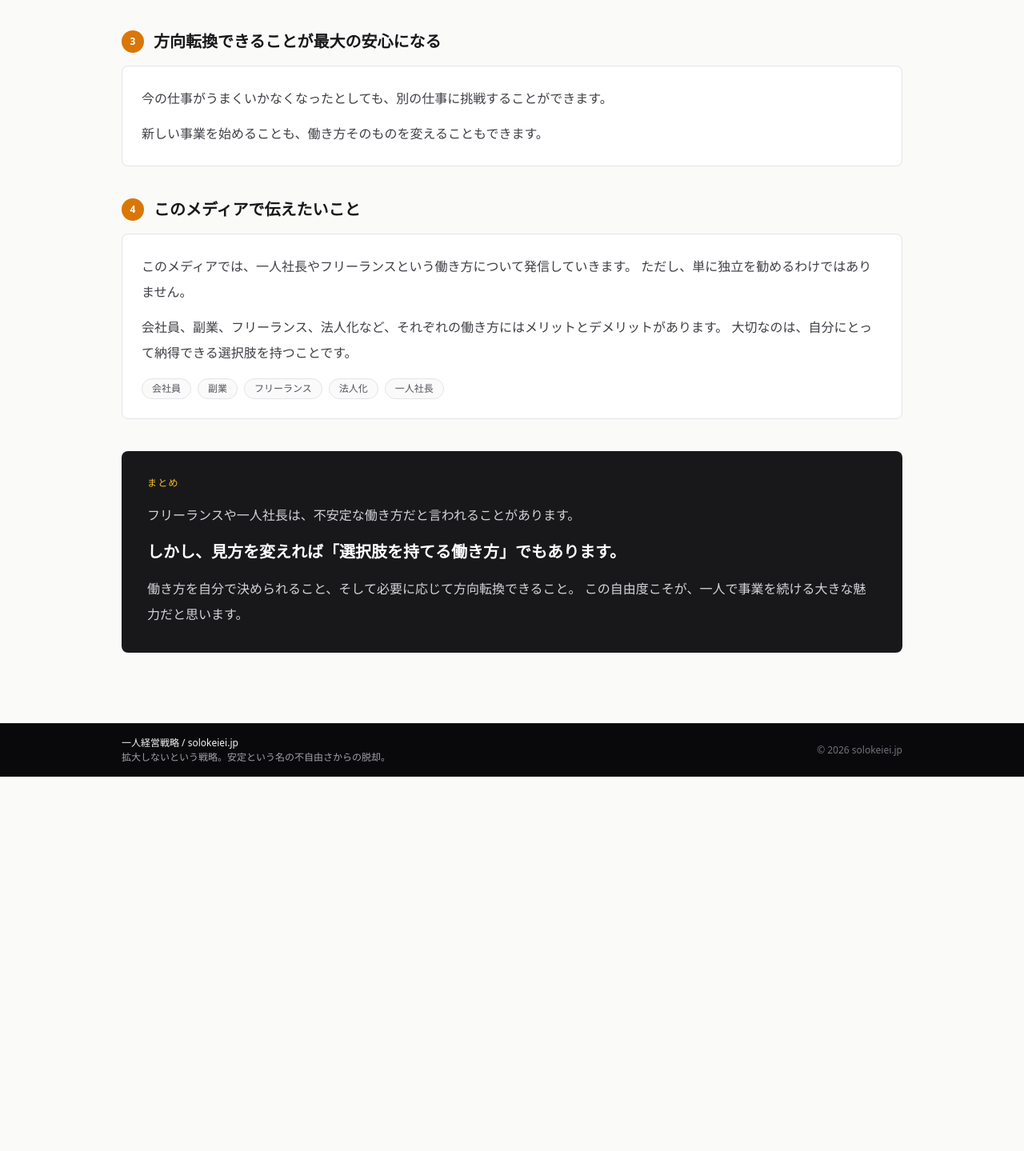
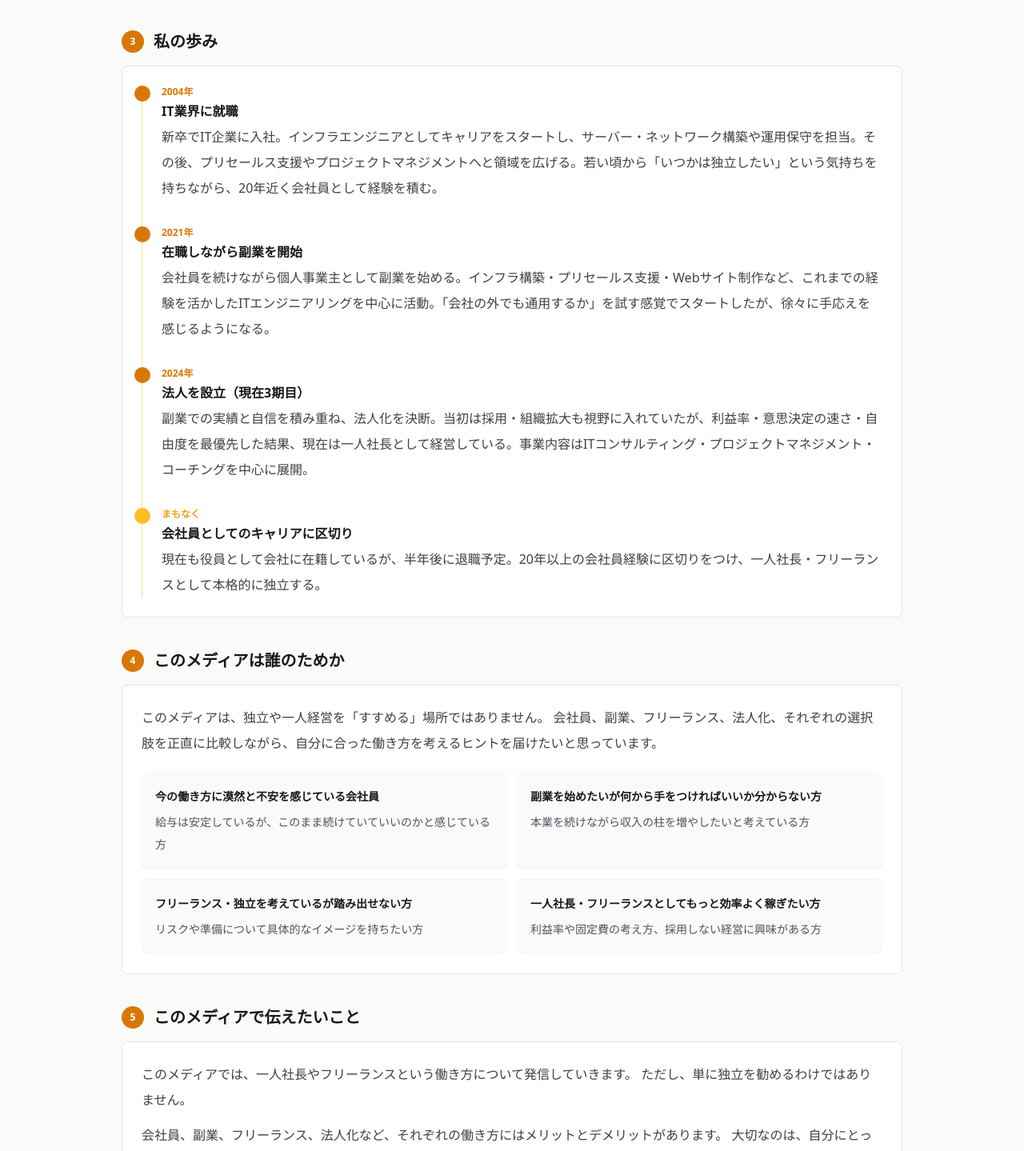
Before and after one commit to al-kito/solokeiei, a Next.js app: page /omoi in a window 1280 px wide. Shown: the part 1551-2990 px from the top of the page at 80% size. Before the commit the page ends 2522 px from the top, so only its background shows below. Built offline with nearby package versions, Linux system fonts and the light colour scheme.

Commit message:
add career timeline and target reader sections to omoi page, remove duplicate section
Co-Authored-By: Claude Sonnet 4.6 <noreply@anthropic.com>

```diff
--- a/src/app/omoi/page.tsx
+++ b/src/app/omoi/page.tsx
@@ -12,25 +12,20 @@ export default function WhyPage() {
       <section className="relative overflow-hidden rounded-lg bg-amber-600 px-8 py-12 sm:px-12 sm:py-16">
         <div className="pointer-events-none absolute inset-0">
           <svg viewBox="0 0 800 400" fill="none" xmlns="http://www.w3.org/2000/svg" className="h-full w-full">
-            {/* Large light blob — top right */}
             <path
               d="M620 -40 C740 -70 860 30 850 140 C842 230 760 280 650 260 C540 240 470 170 500 90 C526 20 500 -10 620 -40 Z"
               fill="white" opacity="0.1"
             />
-            {/* Medium blob — bottom left */}
             <path
               d="M -40 280 C 30 220 150 240 170 320 C 188 390 100 440 0 432 C -90 424 -120 360 -100 310 C -82 265 -110 340 -40 280 Z"
               fill="white" opacity="0.08"
             />
-            {/* Branching arrows — choice motif */}
             <path d="M 680 340 L 720 300 L 760 260" stroke="white" strokeWidth="3" strokeLinecap="round" strokeLinejoin="round" opacity="0.35"/>
             <path d="M 720 300 L 770 320" stroke="white" strokeWidth="3" strokeLinecap="round" opacity="0.35"/>
             <path d="M 660 370 L 720 300" stroke="white" strokeWidth="2" strokeLinecap="round" opacity="0.25"/>
-            {/* Small circles */}
             <circle cx="760" cy="260" r="6" fill="white" opacity="0.4"/>
             <circle cx="770" cy="320" r="5" fill="white" opacity="0.35"/>
             <circle cx="660" cy="370" r="4" fill="white" opacity="0.3"/>
-            {/* Dot grid */}
             <circle cx="100" cy="60" r="2" fill="white" opacity="0.2"/>
             <circle cx="130" cy="60" r="2" fill="white" opacity="0.2"/>
             <circle cx="160" cy="60" r="2" fill="white" opacity="0.2"/>
@@ -40,7 +35,6 @@ export default function WhyPage() {
             <circle cx="100" cy="120" r="2" fill="white" opacity="0.2"/>
             <circle cx="130" cy="120" r="2" fill="white" opacity="0.2"/>
             <circle cx="160" cy="120" r="2" fill="white" opacity="0.2"/>
-            {/* Abstract arc */}
             <path d="M 400 380 Q 480 300 560 280" stroke="white" strokeWidth="2.5" strokeLinecap="round" fill="none" opacity="0.25"/>
             <path d="M 380 380 Q 470 280 560 250" stroke="white" strokeWidth="1.5" strokeLinecap="round" fill="none" opacity="0.15"/>
           </svg>
@@ -86,8 +80,8 @@ export default function WhyPage() {
           <p className="text-base leading-8 text-zinc-700">
             毎週、毎月のように方向転換している様ではまずいですが、数年単位で見たときに必要に応じて働き方や仕事の内容を変えていけることは大きな安心感になります。
             職種や業界など仕事の内容だけでなく、働き方や収入の作り方などを自分で選び続けることができますし、必要に応じて会社員に戻ることもできます。
-        </p>
-        <p className="text-base leading-8 text-zinc-700">
+          </p>
+          <p className="text-base leading-8 text-zinc-700">
             これだけ見ると難しかったり大変そうに思う方もいると思いますが、昨今のAI産業革命期では大手企業に居ても安定は安心は約束されていませんし、会社員を長く続けるといつの間にか選択肢が狭まっていることが多いです。そういった事を踏まえると、状況に応じた選択肢を持ち続けることが今後の安心感につながると私は感じています。
           </p>
         </div>
@@ -133,7 +127,7 @@ export default function WhyPage() {
             <div>
               <p className="mb-2 text-xs font-medium text-amber-600">自分で選び続けられること</p>
               <div className="flex flex-wrap gap-2">
-                {["どんな仕事をするか","手取りをいくらにするか", "どの顧客と働くか", "どのくらい働くか", "事業の方向性"].map((item) => (
+                {["どんな仕事をするか", "手取りをいくらにするか", "どの顧客と働くか", "どのくらい働くか", "事業の方向性"].map((item) => (
                   <span key={item} className="rounded-full border border-amber-200 bg-white px-3 py-1 text-xs text-amber-700">
                     {item}
                   </span>
@@ -144,26 +138,90 @@ export default function WhyPage() {
         </div>
       </section>
 
-      {/* Section 3 — 方向転換 */}
+      {/* Section 3 — 著者の歩み */}
       <section className="space-y-4">
         <div className="flex items-center gap-3">
           <span className="flex h-7 w-7 items-center justify-center rounded-full bg-amber-600 text-xs font-bold text-white">3</span>
-          <h2 className="text-xl font-bold text-zinc-900">方向転換できることが最大の安心になる</h2>
+          <h2 className="text-xl font-bold text-zinc-900">私の歩み</h2>
         </div>
-        <div className="rounded-lg border border-zinc-200 bg-white px-6 py-6 space-y-3">
-          <p className="text-base leading-8 text-zinc-700">
-            今の仕事がうまくいかなくなったとしても、別の仕事に挑戦することができます。
-          </p>
-          <p className="text-base leading-8 text-zinc-700">
-            新しい事業を始めることも、働き方そのものを変えることもできます。
-          </p>
+        <div className="rounded-lg border border-zinc-200 bg-white px-6 py-6">
+          <ol className="relative space-y-0 border-l border-amber-200">
+
+            <li className="pb-8 pl-6">
+              <span className="absolute -left-2.5 flex h-5 w-5 items-center justify-center rounded-full bg-amber-600 text-xs font-bold text-white">
+              </span>
+              <p className="text-xs font-semibold text-amber-600">2004年</p>
+              <p className="mt-1 text-base font-semibold text-zinc-900">IT業界に就職</p>
+              <p className="mt-1 text-base leading-8 text-zinc-700">
+                新卒でIT企業に入社。インフラエンジニアとしてキャリアをスタートし、サーバー・ネットワーク構築や運用保守を担当。その後、プリセールス支援やプロジェクトマネジメントへと領域を広げる。若い頃から「いつかは独立したい」という気持ちを持ちながら、20年近く会社員として経験を積む。
+              </p>
+            </li>
+
+            <li className="pb-8 pl-6">
+              <span className="absolute -left-2.5 flex h-5 w-5 items-center justify-center rounded-full bg-amber-600 text-xs font-bold text-white">
+              </span>
+              <p className="text-xs font-semibold text-amber-600">2021年</p>
+              <p className="mt-1 text-base font-semibold text-zinc-900">在職しながら副業を開始</p>
+              <p className="mt-1 text-base leading-8 text-zinc-700">
+                会社員を続けながら個人事業主として副業を始める。インフラ構築・プリセールス支援・Webサイト制作など、これまでの経験を活かしたITエンジニアリングを中心に活動。「会社の外でも通用するか」を試す感覚でスタートしたが、徐々に手応えを感じるようになる。
+              </p>
+            </li>
+
+            <li className="pb-8 pl-6">
+              <span className="absolute -left-2.5 flex h-5 w-5 items-center justify-center rounded-full bg-amber-600 text-xs font-bold text-white">
+              </span>
+              <p className="text-xs font-semibold text-amber-600">2024年</p>
+              <p className="mt-1 text-base font-semibold text-zinc-900">法人を設立（現在3期目）</p>
+              <p className="mt-1 text-base leading-8 text-zinc-700">
+                副業での実績と自信を積み重ね、法人化を決断。当初は採用・組織拡大も視野に入れていたが、利益率・意思決定の速さ・自由度を最優先した結果、現在は一人社長として経営している。事業内容はITコンサルティング・プロジェクトマネジメント・コーチングを中心に展開。
+              </p>
+            </li>
+
+            <li className="pl-6">
+              <span className="absolute -left-2.5 flex h-5 w-5 items-center justify-center rounded-full bg-amber-400 text-xs font-bold text-white">
+              </span>
+              <p className="text-xs font-semibold text-amber-500">まもなく</p>
+              <p className="mt-1 text-base font-semibold text-zinc-900">会社員としてのキャリアに区切り</p>
+              <p className="mt-1 text-base leading-8 text-zinc-700">
+                現在も役員として会社に在籍しているが、半年後に退職予定。20年以上の会社員経験に区切りをつけ、一人社長・フリーランスとして本格的に独立する。
+              </p>
+            </li>
+
+          </ol>
         </div>
       </section>
 
-      {/* Section 4 — このメディアで伝えたいこと */}
+      {/* Section 4 — 対象読者 */}
       <section className="space-y-4">
         <div className="flex items-center gap-3">
           <span className="flex h-7 w-7 items-center justify-center rounded-full bg-amber-600 text-xs font-bold text-white">4</span>
+          <h2 className="text-xl font-bold text-zinc-900">このメディアは誰のためか</h2>
+        </div>
+        <div className="rounded-lg border border-zinc-200 bg-white px-6 py-6 space-y-5">
+          <p className="text-base leading-8 text-zinc-700">
+            このメディアは、独立や一人経営を「すすめる」場所ではありません。
+            会社員、副業、フリーランス、法人化、それぞれの選択肢を正直に比較しながら、自分に合った働き方を考えるヒントを届けたいと思っています。
+          </p>
+          <div className="grid gap-3 sm:grid-cols-2">
+            {[
+              { label: "今の働き方に漠然と不安を感じている会社員", desc: "給与は安定しているが、このまま続けていていいのかと感じている方" },
+              { label: "副業を始めたいが何から手をつければいいか分からない方", desc: "本業を続けながら収入の柱を増やしたいと考えている方" },
+              { label: "フリーランス・独立を考えているが踏み出せない方", desc: "リスクや準備について具体的なイメージを持ちたい方" },
+              { label: "一人社長・フリーランスとしてもっと効率よく稼ぎたい方", desc: "利益率や固定費の考え方、採用しない経営に興味がある方" },
+            ].map((item) => (
+              <div key={item.label} className="rounded-lg border border-zinc-100 bg-zinc-50 px-4 py-4">
+                <p className="text-sm font-semibold leading-7 text-zinc-900">{item.label}</p>
+                <p className="mt-1 text-sm leading-7 text-zinc-600">{item.desc}</p>
+              </div>
+            ))}
+          </div>
+        </div>
+      </section>
+
+      {/* Section 5 — このメディアで伝えたいこと */}
+      <section className="space-y-4">
+        <div className="flex items-center gap-3">
+          <span className="flex h-7 w-7 items-center justify-center rounded-full bg-amber-600 text-xs font-bold text-white">5</span>
           <h2 className="text-xl font-bold text-zinc-900">このメディアで伝えたいこと</h2>
         </div>
         <div className="rounded-lg border border-zinc-200 bg-white px-6 py-6 space-y-3">
```
